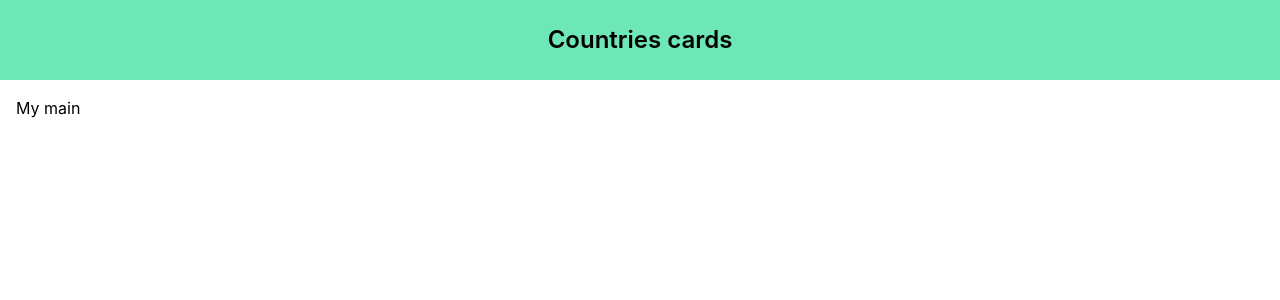
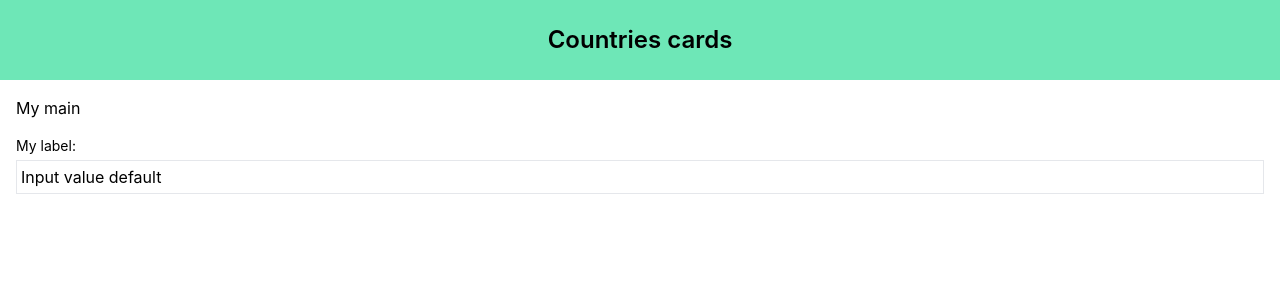
Before and after one commit to rennanmelo/country-cards, a React (Create React App) app: page / in a window 1280 px wide. Shown: the top 300 px of the page. Built offline with nearby package versions, Linux system fonts and the light colour scheme.

Commit message:
Created InputText component

```diff
--- /dev/null
+++ b/src/components/TextInput.js
@@ -0,0 +1,33 @@
+const TextInput = ({
+  labelDescription = "My label:",
+  inputValue = "Input value default",
+  onInputChange = null,
+  id = "id_do_input_text",
+  autoFocus = false,
+}) => {
+  function handleInputChange({ currentTarget }) {
+    if (onInputChange) {
+      const newValue = currentTarget.value;
+      onInputChange(newValue);
+    }
+  }
+
+  return (
+    <div className="flex flex-col my-4">
+      <label className="text-sm mb-1" htmlFor={id}>
+        {labelDescription}
+      </label>
+
+      <input
+        autoFocus={autoFocus}
+        id={id}
+        className="border p-1"
+        type="text"
+        value={inputValue}
+        onChange={handleInputChange}
+      />
+    </div>
+  );
+};
+
+export default TextInput;
--- a/src/pages/ReactCountriesPage.js
+++ b/src/pages/ReactCountriesPage.js
@@ -1,12 +1,16 @@
 import Header from "../components/Header";
 import Main from "../components/Main";
+import TextInput from "../components/TextInput";
 import { allCountries } from "../data/countries";
 
 const ReactCountriesPage = () => {
   return (
     <>
       <Header>Countries cards</Header>
-      <Main>My main</Main>
+      <Main>
+        My main
+        <TextInput />
+      </Main>
     </>
   );
 };
```
